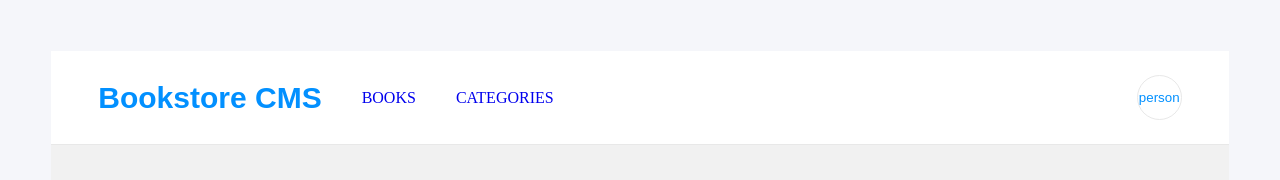
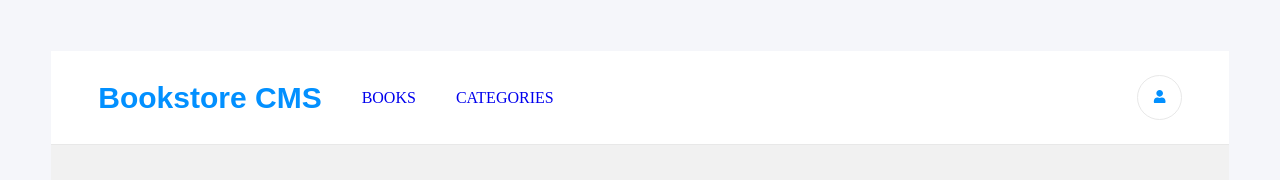
Before and after one commit to Progress2002/Bookstore, a React (Create React App) app: page / in a window 1280 px wide. Shown: the top 180 px of the page. Built offline with nearby package versions, Linux system fonts and the light colour scheme; no server answers.

Commit message:
Import and add icon to page header

```diff
--- a/src/Components/Header.js
+++ b/src/Components/Header.js
@@ -1,4 +1,5 @@
 import React from 'react';
+import { FaUser } from 'react-icons/fa';
 import { Link } from 'react-router-dom';
 
 const Header = () => (
@@ -14,7 +15,7 @@ const Header = () => (
         </li>
       </ul>
       <button type="button" className="icon-button">
-        <span className="primary-color">person</span>
+        <FaUser className="primary-color" />
       </button>
     </nav>
   </header>
```
